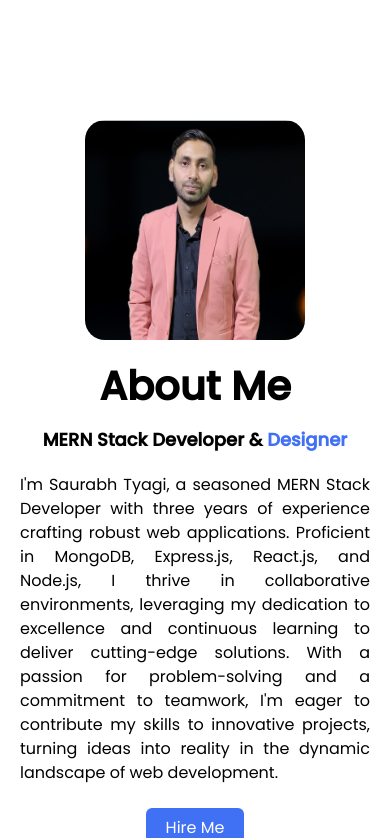
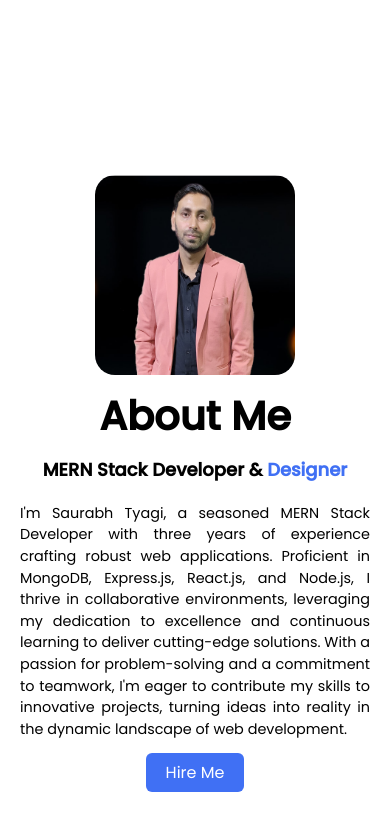
Before and after one commit to SAURABHTY01/personal-portfolio, a React (Create React App) app: page / in a window 390 px wide. Shown: the part 846-1684 px from the top of the page. Built offline with nearby package versions, Linux system fonts and the light colour scheme.

Commit message:
initial commit

```diff
--- a/src/style/main.css
+++ b/src/style/main.css
@@ -431,10 +431,14 @@
     padding: 0 20px;
   }
 
+  .text p {
+    font-size: 0.9rem !important;
+  }
+
   img.pic {
-    margin: 5rem auto 1rem;
-    width: 220px;
-    height: 220px
+    margin: 5rem auto 0.7rem;
+    width: 200px;
+    height: 200px
   }
 
   .exp-section {
@@ -543,7 +547,7 @@ span {
 }
 
 .data {
-  margin-top: 30px;
+  margin-top: 20px;
 }
 
 .hire {
```
